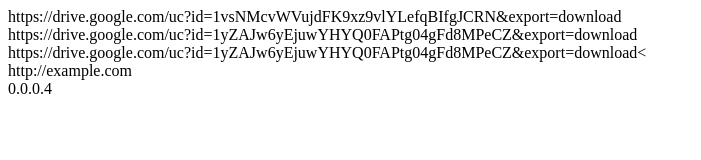
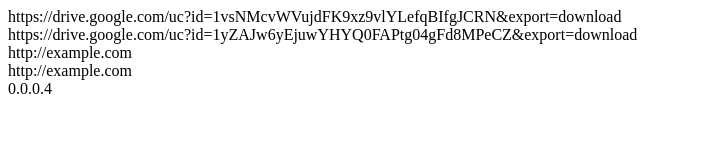
Before and after one commit to FikuSystems/Music.LCD.WebService, a plain HTML site: page Music.LCD.WebService.Versions.html in a window 1280 px wide. Shown: the whole page, without its empty margins (0-701 px from the left). Drawn offline with Linux system fonts and the light colour scheme.

Commit message:
Update Music.LCD.WebService.Versions.html

```diff
--- a/Music.LCD.WebService.Versions.html
+++ b/Music.LCD.WebService.Versions.html
@@ -8,7 +8,7 @@
 <body>
     <div id="link1">https://drive.google.com/uc?id=1vsNMcvWVujdFK9xz9vlYLefqBIfgJCRN&export=download</div>
     <div id="link2">https://drive.google.com/uc?id=1yZAJw6yEjuwYHYQ0FAPtg04gFd8MPeCZ&export=download</div>
-    <div id="link3">https://drive.google.com/uc?id=1yZAJw6yEjuwYHYQ0FAPtg04gFd8MPeCZ&export=download<</div>
+    <div id="link3">http://example.com</div>
     <div id="link4">http://example.com</div>
     <div id="version">0.0.0.4</div>
 </body>
```
